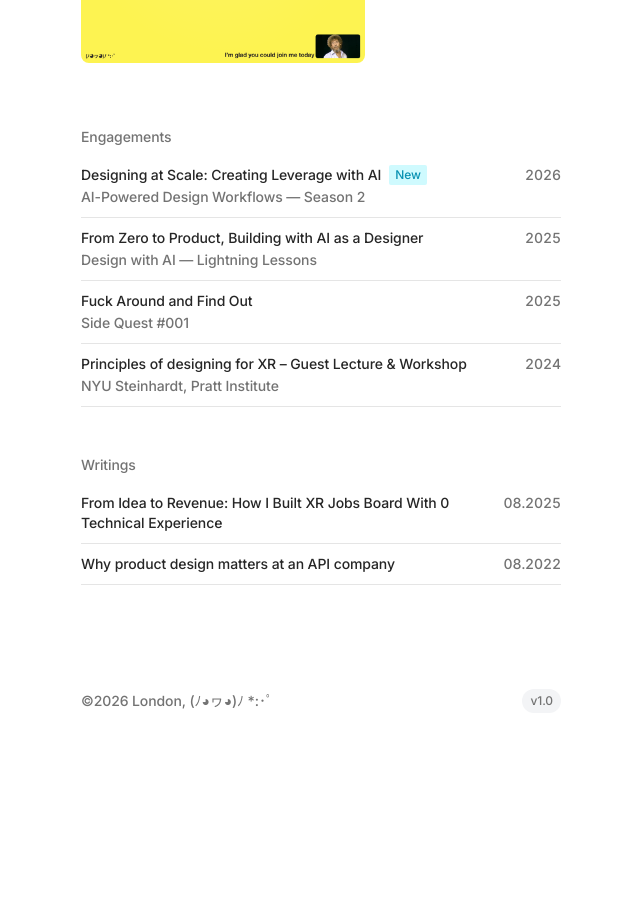
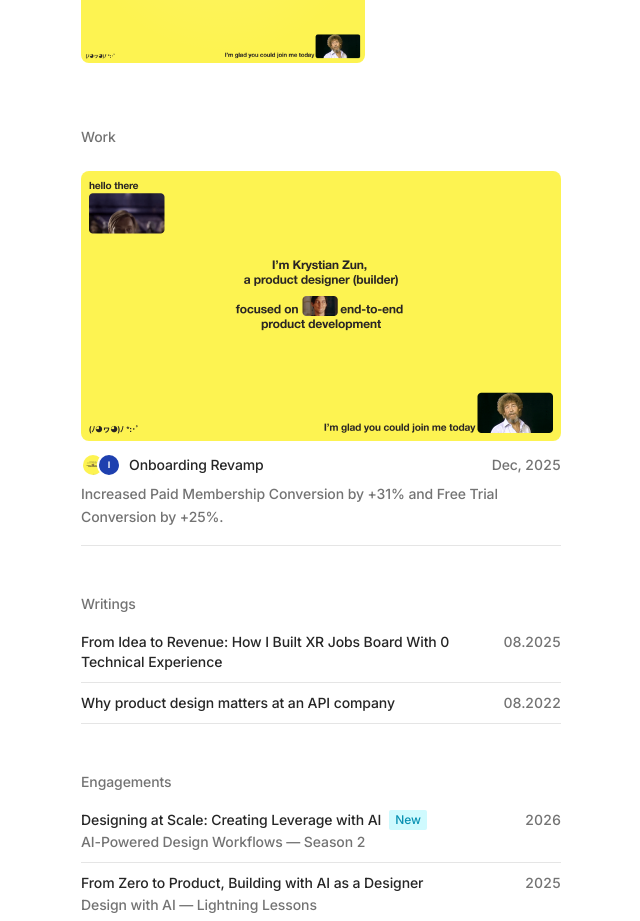
Before and after one commit to krystianzun/krystianzun-com, a Next.js app: page / in a window 1280 px wide. Shown: the part 549-1470 px from the top of the page, without its empty margins (319-959 px from the left). Before the commit the page ends 1294 px from the top, so only its background shows below. Built offline with nearby package versions, Linux system fonts and the light colour scheme.

Commit message:
create work section

```diff
--- /dev/null
+++ b/app/_components/Work.tsx
@@ -0,0 +1,167 @@
+"use client";
+
+import Image from "next/image";
+
+interface WorkItem {
+  title: string;
+  href?: string;
+  company: string;
+  companyLogo?: string;
+  companyColor?: string;
+  collaborator?: string;
+  collaboratorLogo?: string;
+  collaboratorColor?: string;
+  result: string;
+  period: string;
+  cover?: string;
+  coverHover?: string;
+}
+
+const work: WorkItem[] = [
+  {
+    title: "Onboarding Revamp",
+    company: "FitXR",
+    companyLogo: "/images/portfolio-cover.png",
+    companyColor: "#7C3AED",
+    collaborator: "In-house",
+    collaboratorColor: "#1E40AF",
+    result:
+      "Increased Paid Membership Conversion by +31% and Free Trial Conversion by +25%.",
+    period: "Dec, 2025",
+    cover: "/images/portfolio-cover.png",
+    coverHover: undefined,
+  },
+];
+
+function LogoCircle({
+  src,
+  color,
+  name,
+}: {
+  src?: string;
+  color?: string;
+  name: string;
+}) {
+  if (src) {
+    return (
+      <div className="w-6 h-6 rounded-full border-2 border-white overflow-hidden shrink-0 bg-gray-100">
+        <Image
+          src={src}
+          alt={name}
+          width={24}
+          height={24}
+          className="object-cover w-full h-full"
+        />
+      </div>
+    );
+  }
+  return (
+    <div
+      className="w-6 h-6 rounded-full border-2 border-white shrink-0 flex items-center justify-center text-white text-[9px] font-bold"
+      style={{ backgroundColor: color ?? "#6B7280" }}
+    >
+      {name.charAt(0).toUpperCase()}
+    </div>
+  );
+}
+
+function WorkCover({
+  cover,
+  coverHover,
+  title,
+}: {
+  cover?: string;
+  coverHover?: string;
+  title: string;
+}) {
+  if (!cover) {
+    return (
+      <div className="w-full h-40 aspect-video rounded-lg bg-gray-100 overflow-hidden mb-3" />
+    );
+  }
+
+  return (
+    <div className="relative w-full h-70 aspect-video rounded-lg overflow-hidden mb-3 group/cover">
+      <Image
+        src={cover}
+        alt={title}
+        fill
+        className={`object-cover transition-opacity duration-200 ${coverHover ? "group-hover/cover:opacity-0" : ""}`}
+      />
+      {coverHover && (
+        <Image
+          src={coverHover}
+          alt={title}
+          className="absolute inset-0 w-full h-full object-cover opacity-0 group-hover/cover:opacity-100 transition-opacity duration-200"
+        />
+      )}
+    </div>
+  );
+}
+
+function WorkRow({
+  title,
+  href,
+  company,
+  companyLogo,
+  companyColor,
+  collaborator,
+  collaboratorLogo,
+  collaboratorColor,
+  result,
+  period,
+  cover,
+  coverHover,
+}: WorkItem) {
+  const inner = (
+    <div className="py-4">
+      <WorkCover cover={cover} coverHover={coverHover} title={title} />
+      <div className="flex items-center justify-between gap-4 mb-1.5">
+        <div className="flex items-center gap-2">
+          <div className="flex items-center">
+            <LogoCircle src={companyLogo} color={companyColor} name={company} />
+            {collaborator && (
+              <div className="-ml-2">
+                <LogoCircle
+                  src={collaboratorLogo}
+                  color={collaboratorColor}
+                  name={collaborator}
+                />
+              </div>
+            )}
+          </div>
+          <span className="text-primary font-medium">{title}</span>
+        </div>
+        <span className="text-muted tabular-nums text-sm shrink-0">
+          {period}
+        </span>
+      </div>
+      <p className="text-muted text-sm leading-relaxed">{result}</p>
+    </div>
+  );
+
+  return (
+    <div className="border-b border-border group-hover/list:opacity-30 hover:!opacity-100 transition-opacity duration-200">
+      {href ? (
+        <a href={href} target="_blank" rel="noopener noreferrer">
+          {inner}
+        </a>
+      ) : (
+        inner
+      )}
+    </div>
+  );
+}
+
+export default function Work() {
+  return (
+    <section className="mb-12">
+      <h3 className="pb-2 text-muted font-medium">Work</h3>
+      <div className="group/list">
+        {work.map((item) => (
+          <WorkRow key={item.title + item.company} {...item} />
+        ))}
+      </div>
+    </section>
+  );
+}
--- a/app/page.tsx
+++ b/app/page.tsx
@@ -4,6 +4,7 @@ import Footer from "@/components/Footer";
 import Projects from "./_components/Projects";
 import Engagement from "./_components/Engagement";
 import Writing from "./_components/Writing";
+import Work from "./_components/Work";
 import Image from "next/image";
 import { useState } from "react";
 import TiltCard from "@/components/TiltCard";
@@ -164,8 +165,9 @@ export default function Home() {
           </a>
         </div>
 
+        <Work />
+        <Writing />
         <Engagement />
-        <Writing />
       </div>
 
       <Footer />
```
